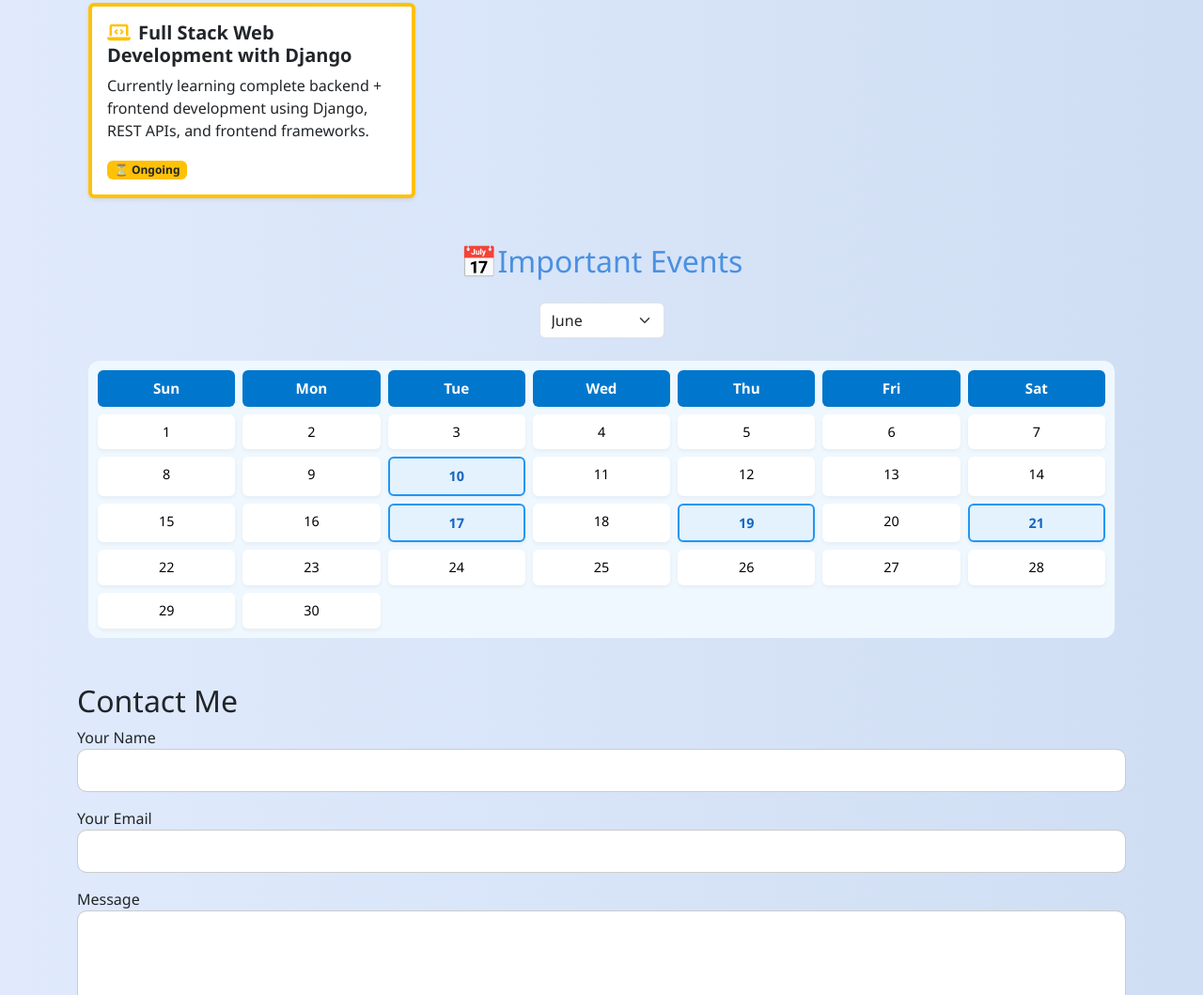
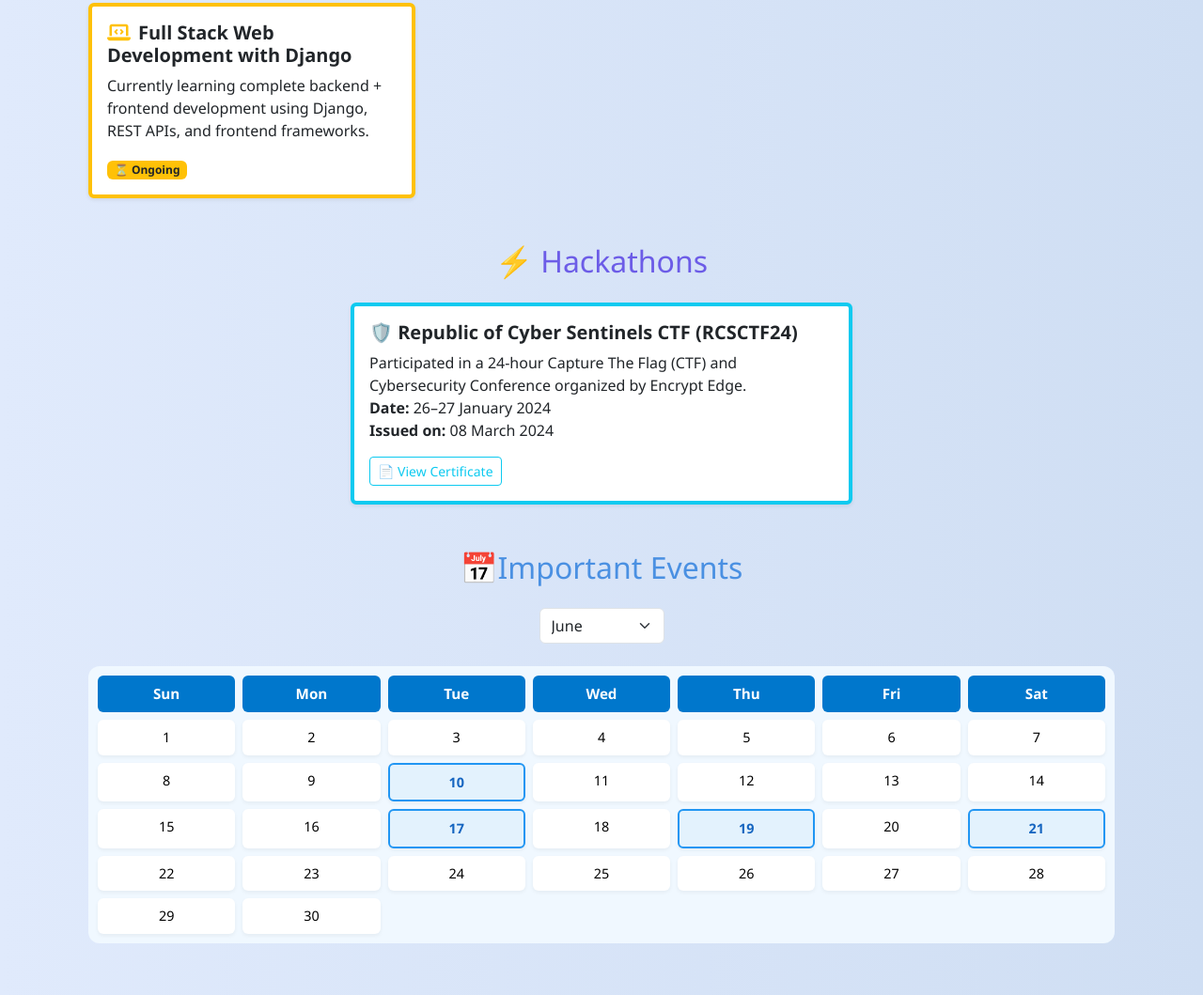
Before and after one commit to dikshaupadhyay0203/MyPortfolio, a plain HTML site: page index.html in a window 1280 px wide. Shown: the part 3008-4067 px from the top of the page at 94% size. Drawn offline with nearby package versions, Linux system fonts and the light colour scheme.

Commit message:
added certificate

```diff
--- a/index.html
+++ b/index.html
@@ -426,6 +426,31 @@ function hidePopup(id) {
 
 
 
+<section id="hackathons" class="container my-5 fade-in">
+  <h2 class="text-center mb-4" style="color: #6c5ce7;">⚡ Hackathons</h2>
+
+  <div class="row justify-content-center">
+    <div class="col-md-6">
+      <div class="card shadow-sm hackathon-card border-start border-4 border-info">
+        <div class="card-body">
+          <h5 class="card-title">🛡️ Republic of Cyber Sentinels CTF (RCSCTF24)</h5>
+          <p class="card-text">
+            Participated in a 24-hour Capture The Flag (CTF) and Cybersecurity Conference organized by Encrypt Edge.<br>
+            <strong>Date:</strong> 26–27 January 2024<br>
+            <strong>Issued on:</strong> 08 March 2024
+          </p>
+          <a href="/mnt/data/[Encrypt Edge] Certificate of Participation - Diksha Kumari.pdf" target="_blank" class="btn btn-outline-info btn-sm">
+            📄 View Certificate
+          </a>
+        </div>
+      </div>
+    </div>
+  </div>
+</section>
+
+
+
+
 <section id="calendar" class="container my-5 fade-in">
   <h2 class="text-center mb-4" style="color: #4a90e2;">📅Important Events </h2>
   <div class="month-selector text-center mb-4">
@@ -546,9 +571,9 @@ function hidePopup(id) {
 <script>
   const events = {
     '2025-06-17': ' INT217 Exam',
-    '2025-06-19': 'Start with Backend',
+    '2025-06-19': 'Start Backend',
     '2025-06-21': 'UI/UX Workshop',
-    '2025-06-10': 'Start with Frontend'
+    '2025-06-10': 'Start Frontend'
   };
 
   function showEvent(text) {
```
